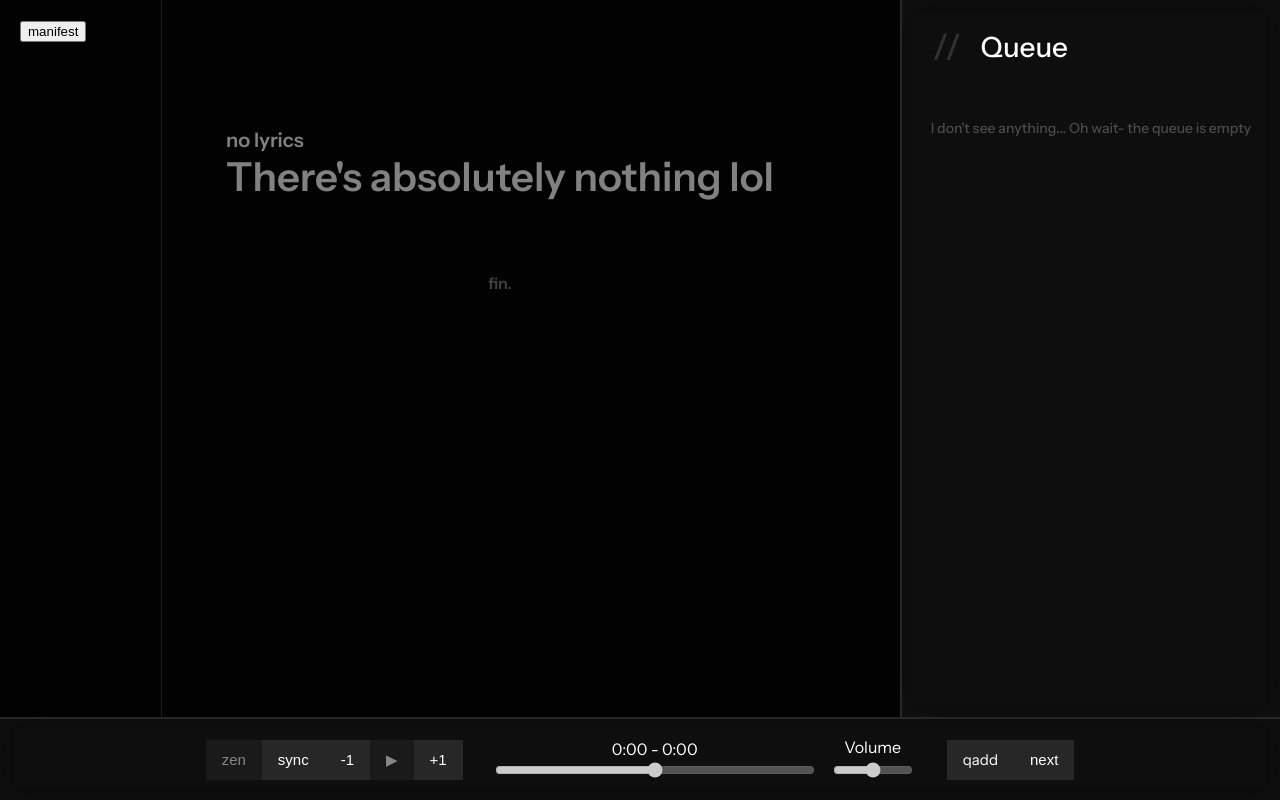
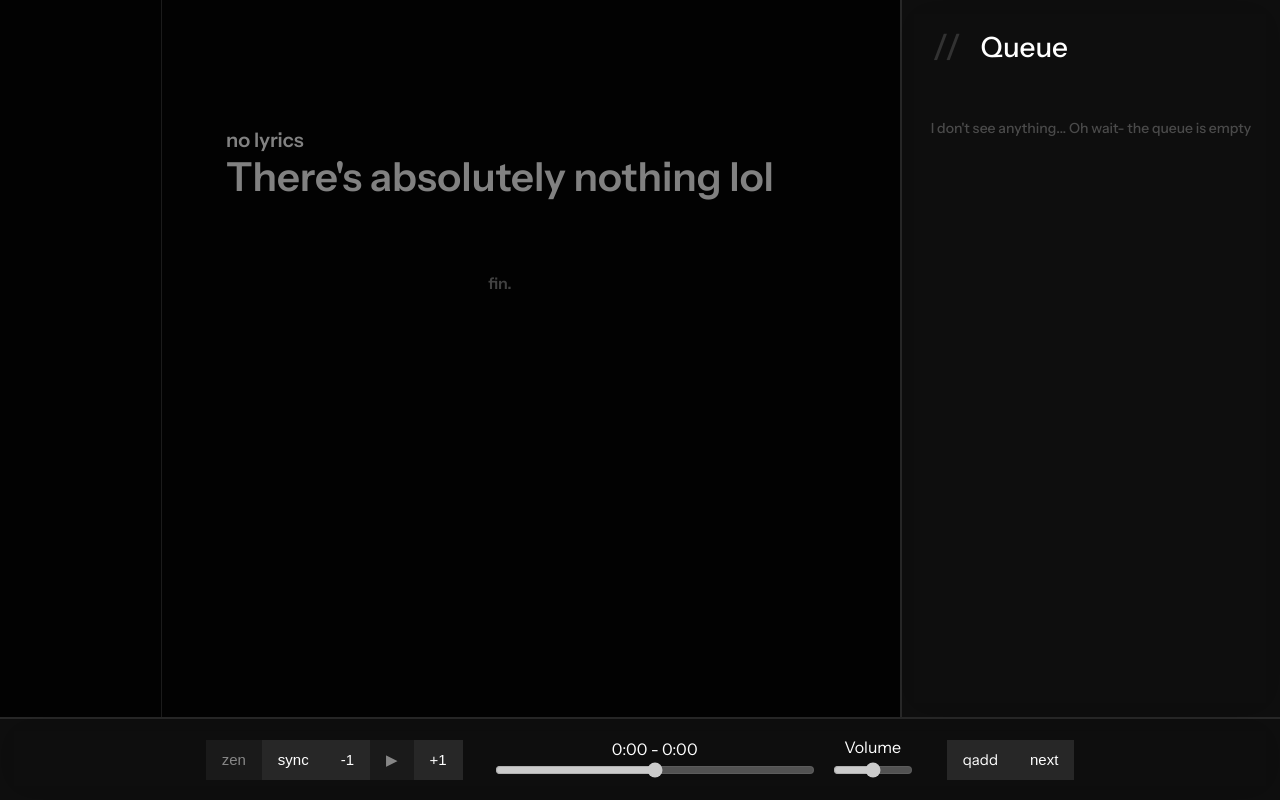
Before and after one commit to Binekrasik/localify, a website built with Vite: page index.html in a window 1280 px wide. Built offline with nearby package versions, Linux system fonts and the light colour scheme.

Commit message:
fix: ...was?

```diff
--- a/index.html
+++ b/index.html
@@ -12,7 +12,7 @@
 <body>
     <div id="app" data-zen="false">
         <div id="appOverlay">
-            <button id="remote-instance-fetch">manifest</button>
+            <!-- <button id="remote-instance-fetch">manifest</button> -->
         </div>
         <div id="contentContainer">
             <div id="lyricsContainer" class="mainContainer">
```
